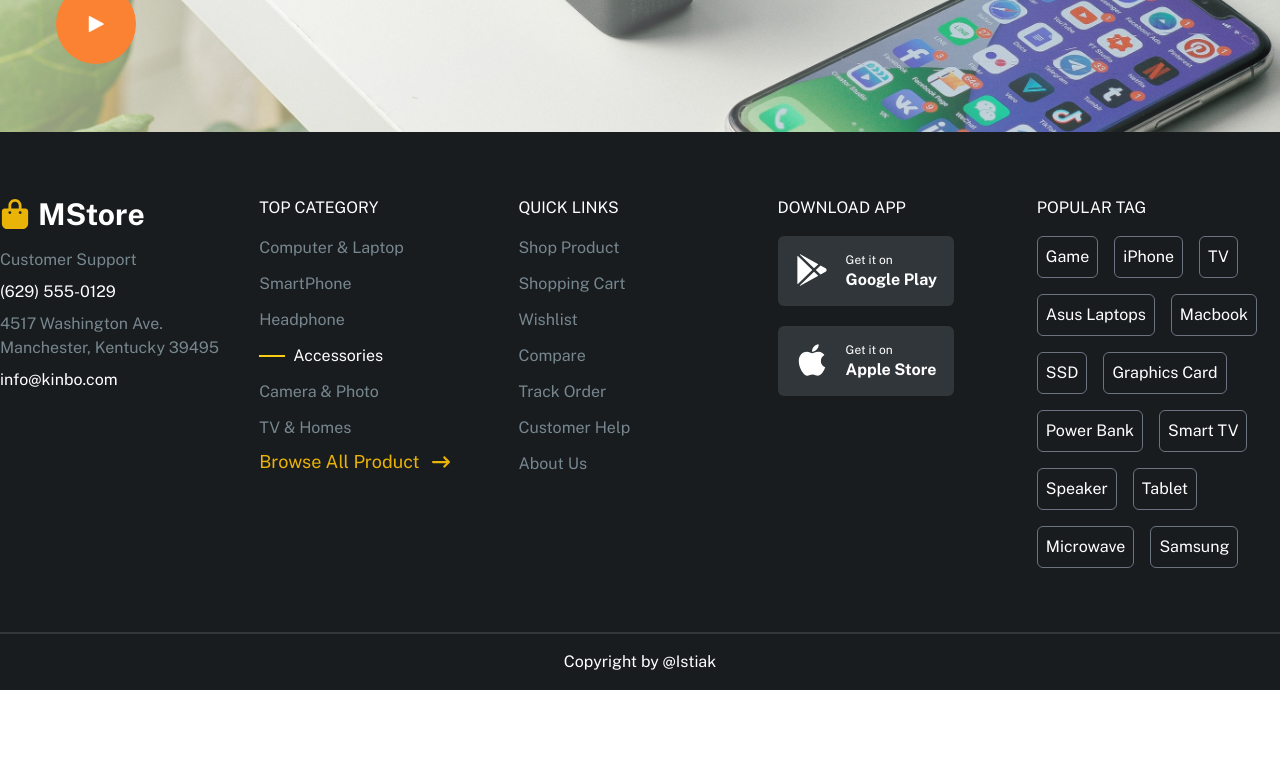
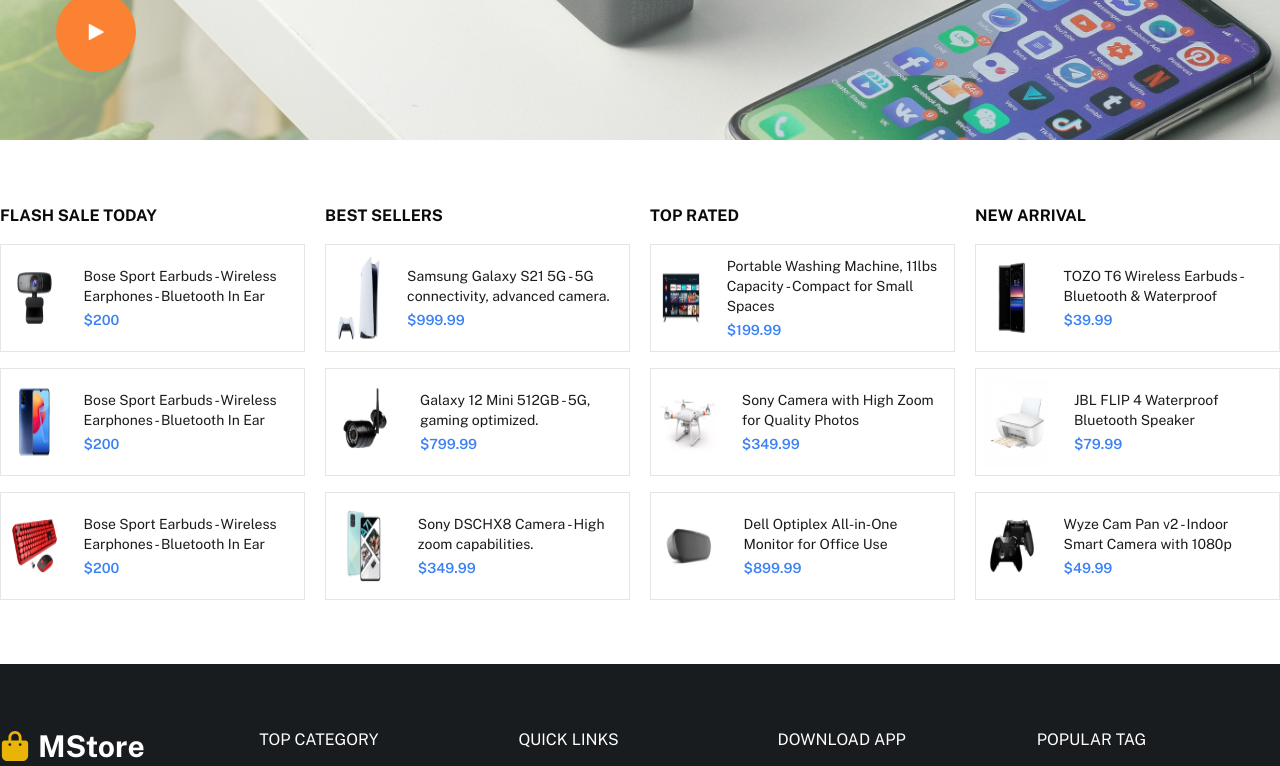
Before and after one commit to Anikcse18/M-Shop-E-Commerce, a Next.js app: page /who in a window 1280 px wide. Shown: the part 1638-2404 px from the top of the page. Before the commit the page ends 2328 px from the top, so only its background shows below. Built offline with nearby package versions, Linux system fonts and the light colour scheme.

Commit message:
issues fixing

```diff
--- a/app/(site)/who/page.js
+++ b/app/(site)/who/page.js
@@ -1,6 +1,7 @@
 import React from "react";
 import Image from "next/image";
 import Team from "@/components/who/team";
+import Flashsell from "@/components/home/flashsell";
 
 const Who = () => {
   const features = [
@@ -10,7 +11,7 @@
     { text: "Over 1 Million Electronics Products." },
   ];
   return (
-    <div className="mt-14">
+    <div className="mt-16">
       <div className="container ">
         <div className="flex flex-col md:flex-row justify-between gap-6">
           <div className="flex-1">
@@ -55,7 +56,7 @@
       </div>
       <div className="relative  w-full h-96 mt-16">
         <div className="absolute inset-0 bg-gradient-to-r from-[#FFFFFF]/50 to-[#FFFFFF]/5"></div>
-        <div className="absolute flex flex-col space-y-3 inset-14 md:max-w-[1320px] md:mx-auto xl:px-0 md:px-3">
+        <div className="absolute flex flex-col space-y-3 inset-10 lg:inset-14 md:max-w-[1320px] md:mx-auto xl:px-0 md:px-3">
           <h1 className="text-3xl font-semibold public-sans text-[#191C1F] max-w-80">
             Your trusted and reliable retail shop
           </h1>
@@ -63,7 +64,7 @@
             Praesent sed semper metus. Nunc aliquet dolor mauris, et fringilla
             elit gravida eget. Nunc consequat auctor urna a placerat.
           </p>
-          <button className="w-16 md:w-20 h-16 md:h-20 rounded-full flex items-center justify-center bg-[#FA8232] hover:bg-gray-600">
+          <button className="w-14 md:w-16 lg:w-20 h-14 md:h-16 lg:h-20 rounded-full flex items-center justify-center bg-[#FA8232] hover:bg-gray-600">
             <Image
               src="/who/play.png"
               width={20}
@@ -82,6 +83,9 @@
           className="w-full h-full object-cover "
         />
       </div>
+      <div className="my-16">
+        <Flashsell />
+      </div>
     </div>
   );
 };
```
